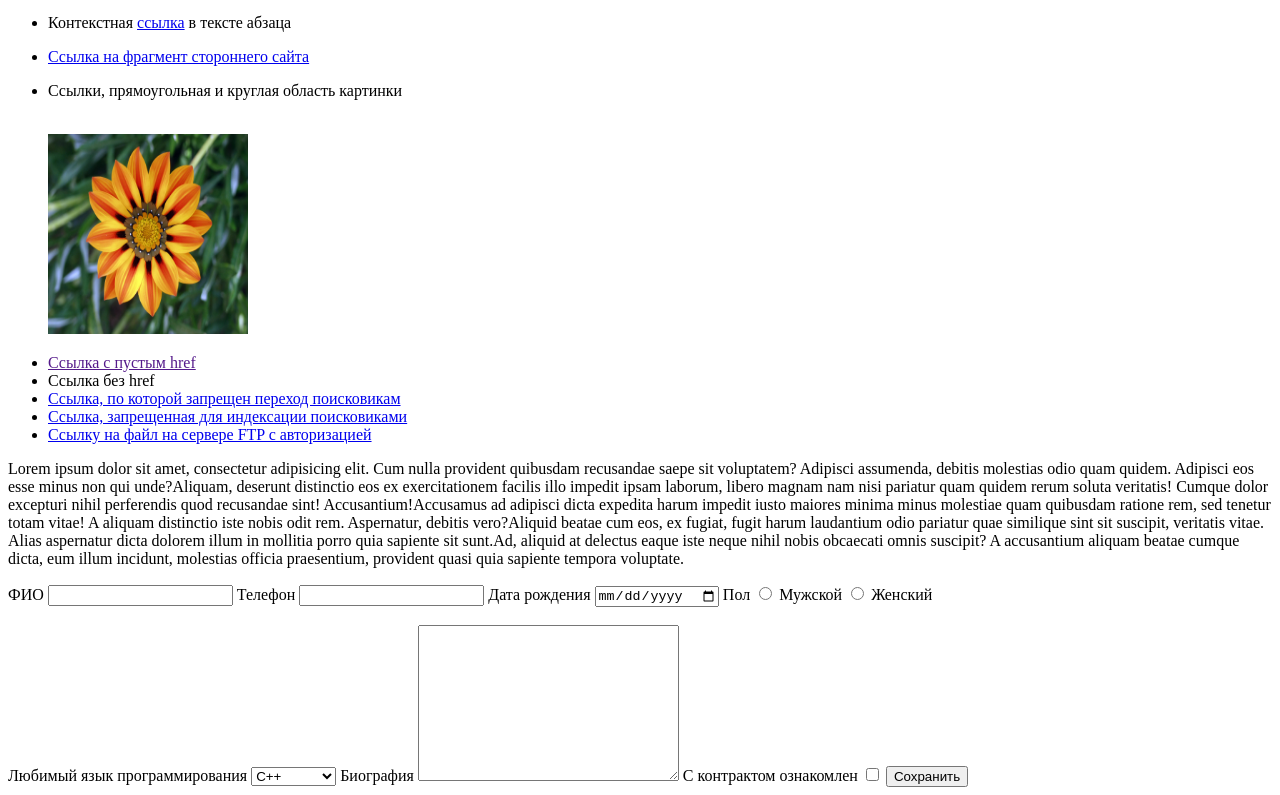
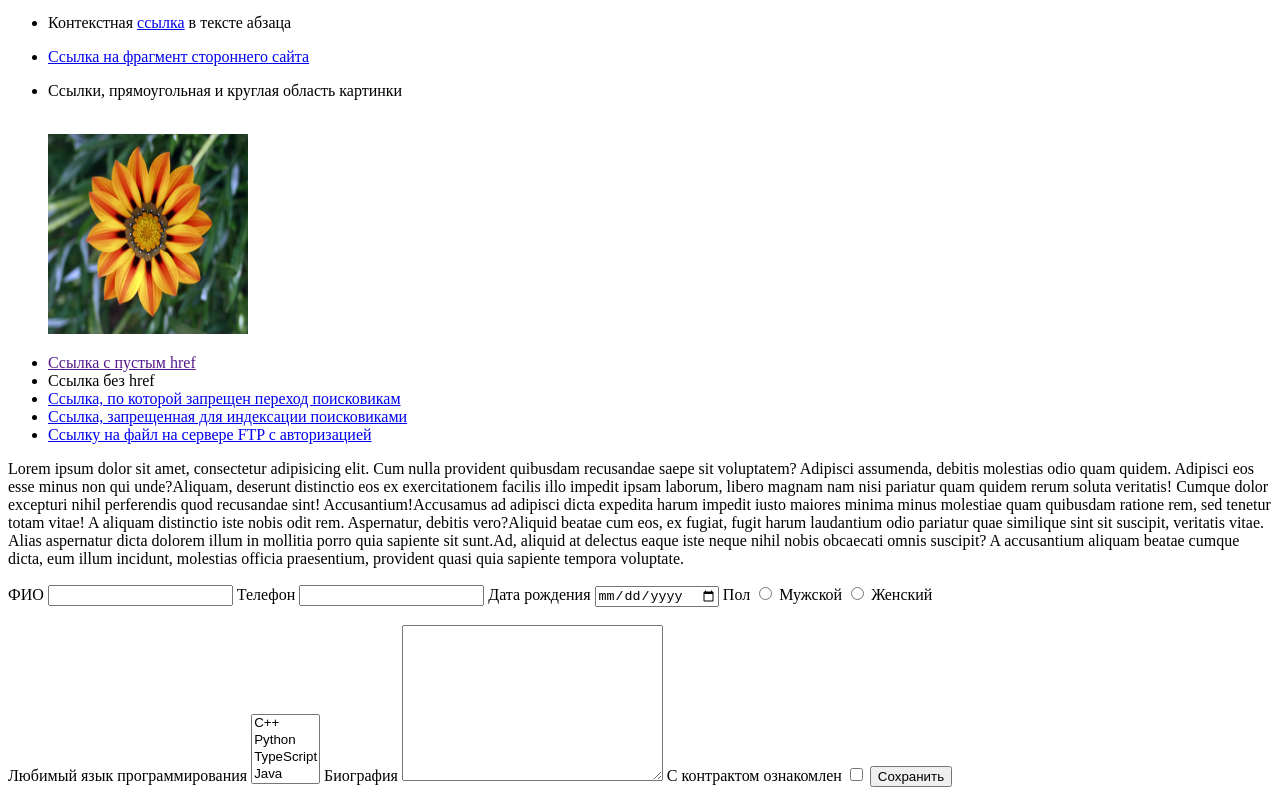
Before and after one commit to Alexander-vlk/web_classes.github.io, a plain HTML site: page docs/index.html in a window 1280 px wide. Shown: the part 508-1303 px from the top of the page. Drawn offline with Linux system fonts and the light colour scheme.

Commit message:
multiple choice

```diff
--- a/docs/index.html
+++ b/docs/index.html
@@ -79,7 +79,7 @@
     <input type="radio" name="state" id="female" value="Женский">
     <label for="female">Женский</label><br><br>
     <label for="lang">Любимый язык программирования</label>
-    <select name="" id="lang">
+    <select name="" id="lang" multiple="multiple">
         <option value="">C++</option>
         <option value="">Python</option>
         <option value="">TypeScript</option>
```
